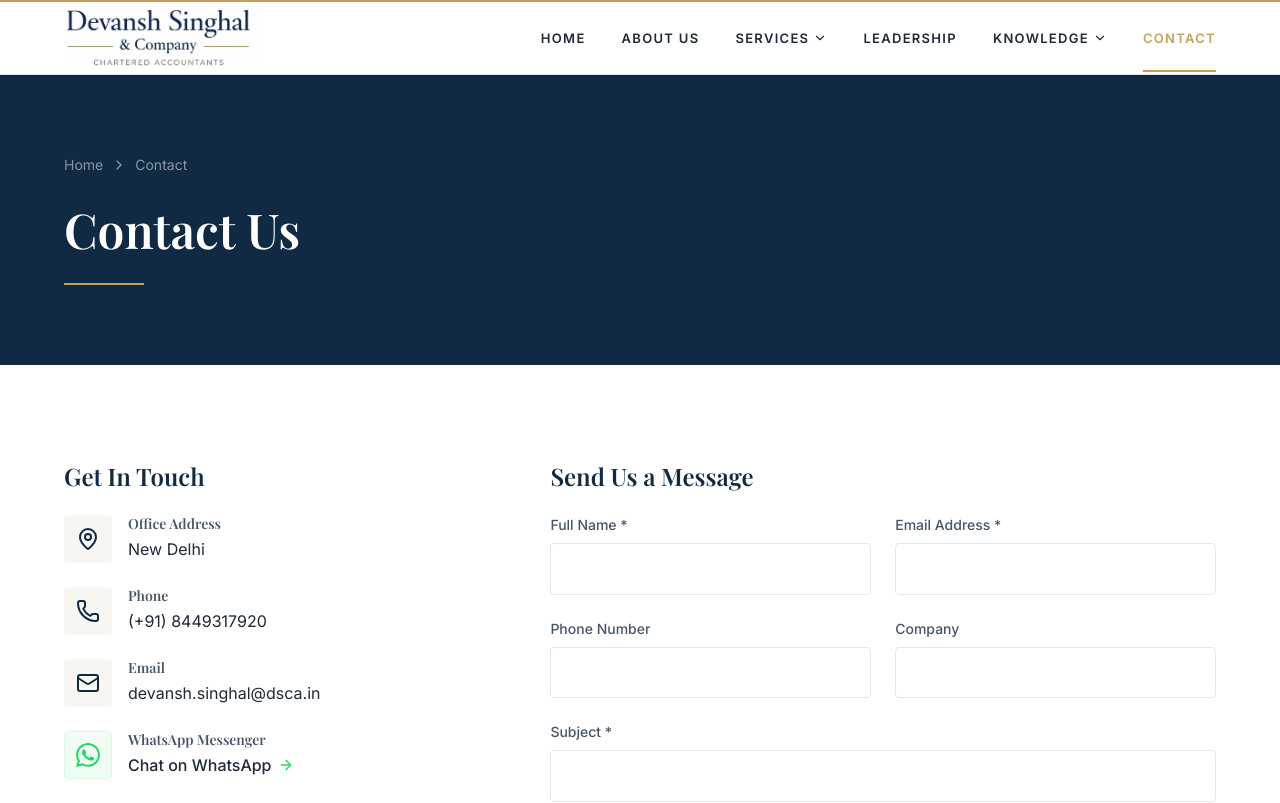
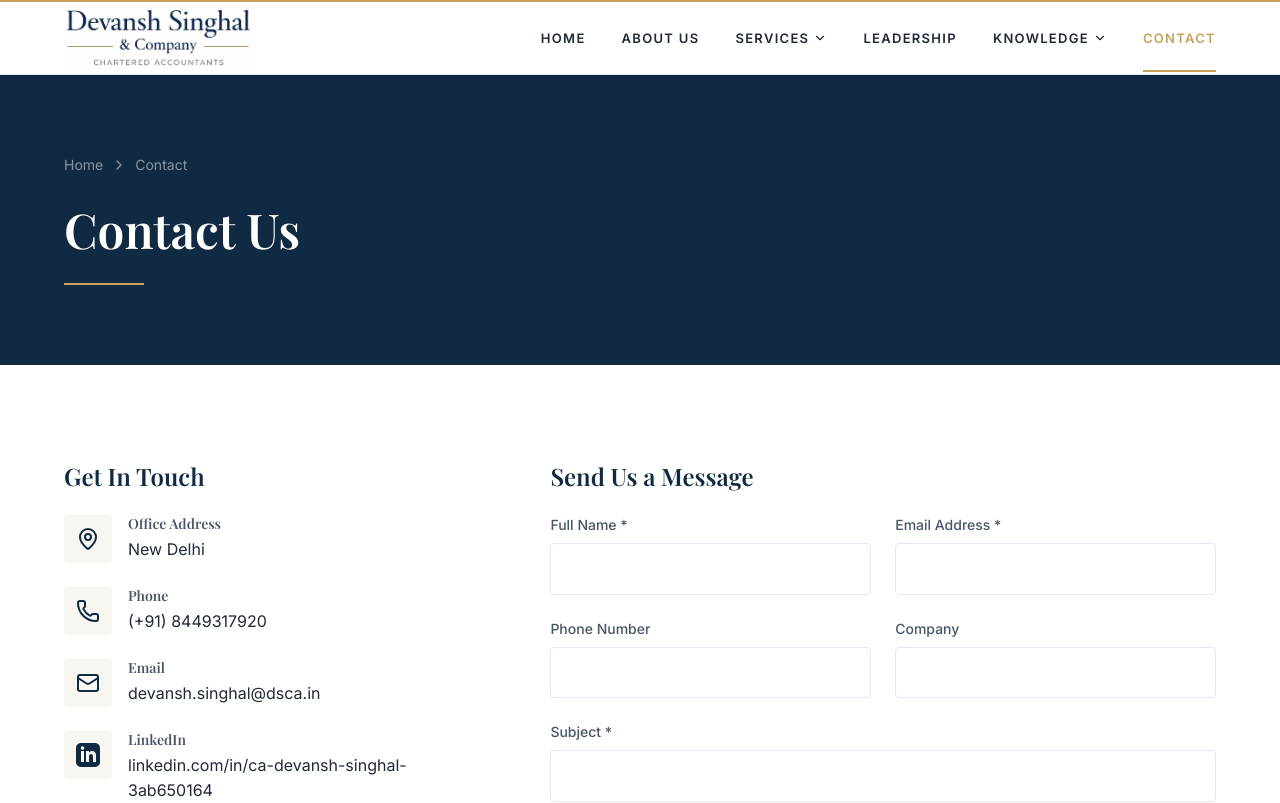
Before and after one commit to VaibhavRK/ca-website, a React (Vite) app: page /contact in a window 1280 px wide. Shown: the top 803 px of the page. Built offline with nearby package versions, Linux system fonts and the light colour scheme; a web font is replaced by a local one.

Commit message:
Keep single WhatsApp Quick Assistance section in Contact page

```diff
--- a/src/pages/Contact.tsx
+++ b/src/pages/Contact.tsx
@@ -84,26 +84,6 @@ export default function Contact() {
                   <h3 className="text-sm font-medium text-text-secondary mb-1">Email</h3>
                   <a href="mailto:devansh.singhal@dsca.in" className="font-body text-text-primary hover:text-accent transition-colors">
                     devansh.singhal@dsca.in
-                  </a>
-                </div>
-              </div>
-
-              <div className="flex gap-4">
-                <div className="w-12 h-12 bg-green-50 rounded-sm flex items-center justify-center text-[#25D366] shrink-0 border border-green-100">
-                  <svg className="w-6 h-6 fill-current text-[#25D366]" viewBox="0 0 24 24">
-                    <path d="M.057 24l1.687-6.163c-1.041-1.804-1.588-3.849-1.587-5.946.003-6.556 5.338-11.891 11.893-11.891 3.181.001 6.167 1.24 8.413 3.488 2.245 2.248 3.481 5.236 3.48 8.414-.003 6.557-5.338 11.892-11.893 11.892-1.99 0-3.951-.5-5.688-1.448l-6.205 1.654zm6.597-3.807c1.676.995 3.276 1.591 5.392 1.592 5.448 0 9.886-4.434 9.889-9.885.002-5.462-4.415-9.89-9.881-9.892-5.452 0-9.887 4.434-9.889 9.884-.001 2.225.651 3.891 1.746 5.634l-.999 3.648 3.742-.981zm11.387-5.464c-.074-.124-.272-.198-.57-.347-.297-.149-1.758-.868-2.031-.967-.272-.099-.47-.149-.669.149-.198.297-.768.967-.941 1.165-.173.198-.347.223-.644.074-.297-.149-1.255-.462-2.39-1.475-.883-.788-1.48-1.761-1.653-2.059-.173-.297-.018-.458.13-.606.134-.133.297-.347.446-.521.151-.172.2-.296.3-.495.099-.198.05-.372-.025-.521-.075-.148-.669-1.611-.916-2.206-.242-.579-.487-.501-.669-.51l-.57-.01c-.198 0-.52.074-.792.372s-1.04 1.016-1.04 2.479 1.065 2.876 1.213 3.074c.149.198 2.095 3.2 5.076 4.487.709.306 1.263.489 1.694.626.712.226 1.36.194 1.872.118.571-.085 1.758-.719 2.006-1.413.248-.695.248-1.29.173-1.414z"/>
-                  </svg>
-                </div>
-                <div>
-                  <h3 className="text-sm font-medium text-text-secondary mb-1">WhatsApp Messenger</h3>
-                  <a
-                    href="https://wa.me/918449317920"
-                    target="_blank"
-                    rel="noopener noreferrer"
-                    className="font-body text-text-primary hover:text-accent transition-colors font-medium flex items-center gap-1.5"
-                  >
-                    <span>Chat on WhatsApp</span>
-                    <ArrowRight className="w-4 h-4 text-[#25D366]" />
                   </a>
                 </div>
               </div>
```
